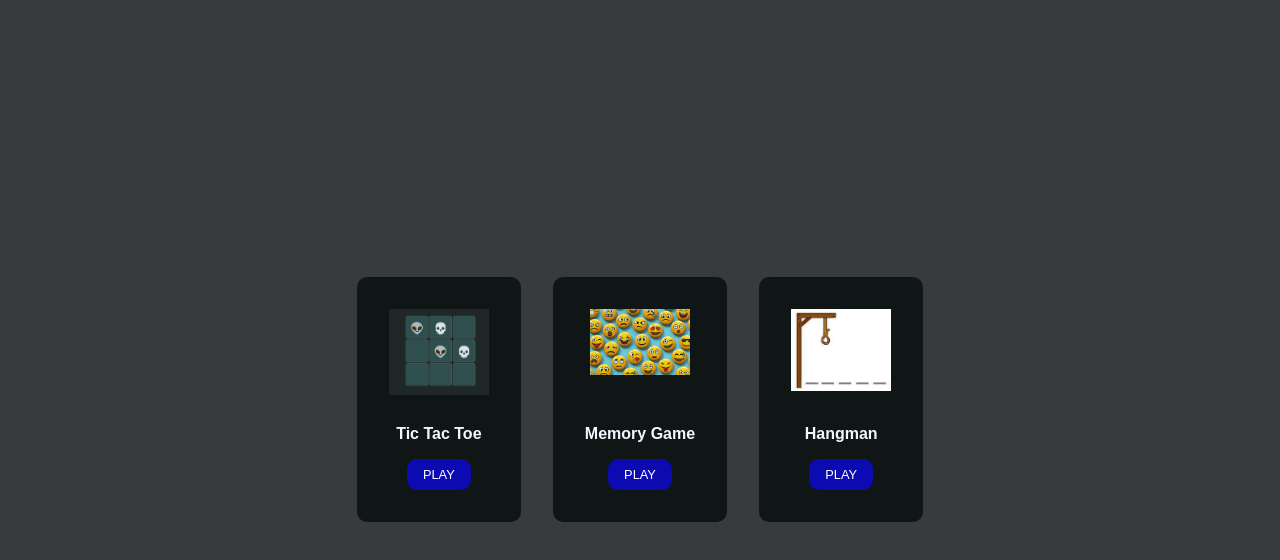
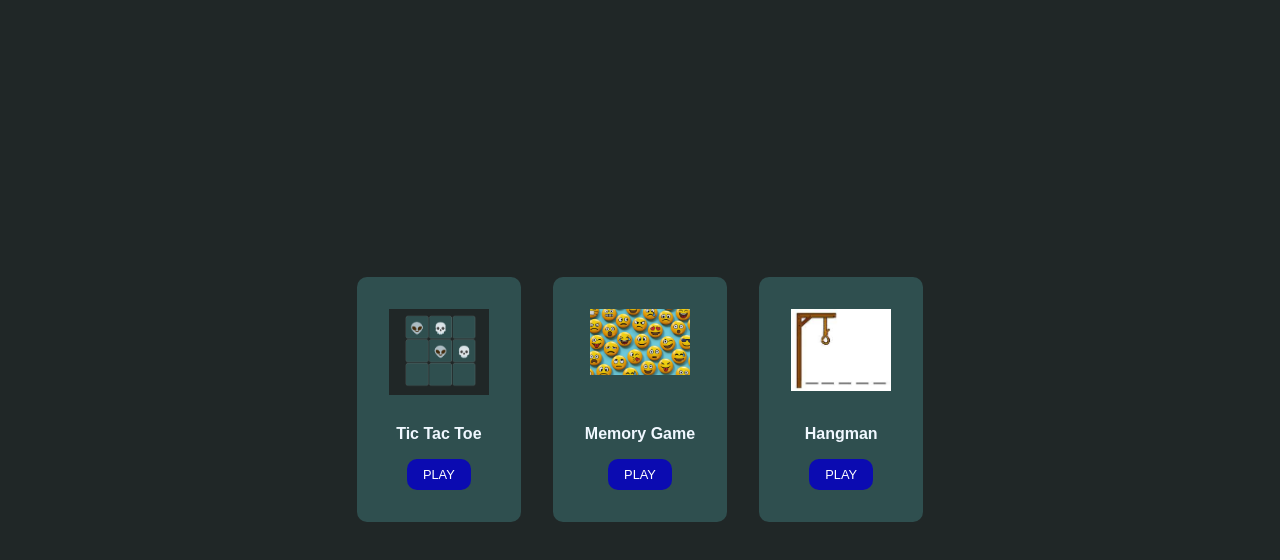
Before and after one commit to LukasAlves2711/Java-Script-Games, a plain HTML site: page index.html in a window 1280 px wide. Shown: the part 72-632 px from the top of the page. Drawn offline with Linux system fonts and the light colour scheme; a web font is replaced by a local one.

Commit message:
Upgrade Color Layout

```diff
--- a/css/style.css
+++ b/css/style.css
@@ -20,7 +20,7 @@ header {
 }
 
 .container {
-    background-color: rgb(55, 59, 59);
+    background-color: rgb(32, 39, 39);
     height: 100vh;
     width: 100%;
     display: flex;
@@ -39,7 +39,7 @@ main.games section.game {
     flex-direction: column;
     align-items: center;
     text-align: center;
-    background-color: rgb(16, 22, 22);
+    background-color: darkslategrey;
     padding: 32px 32px;
     border-radius: 10px;
     max-height: 468px;
```
